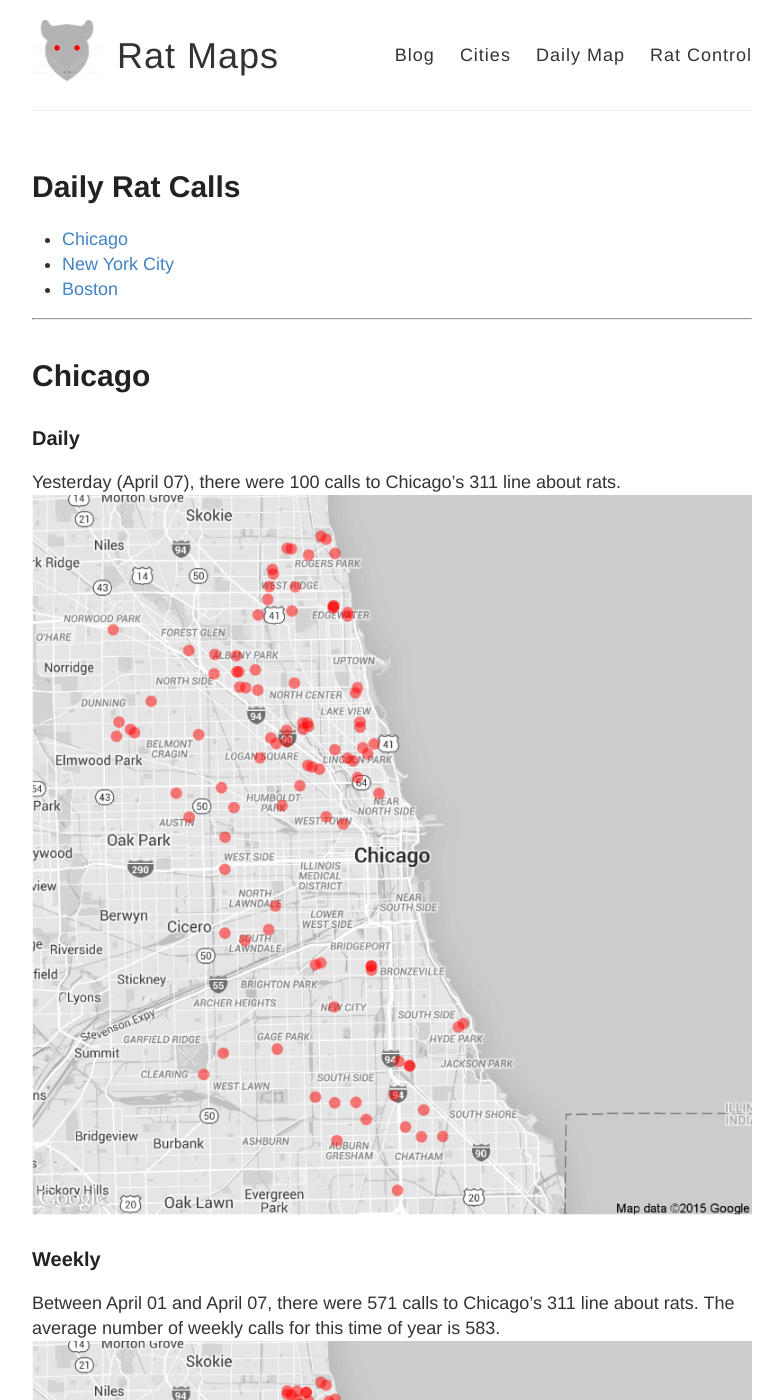
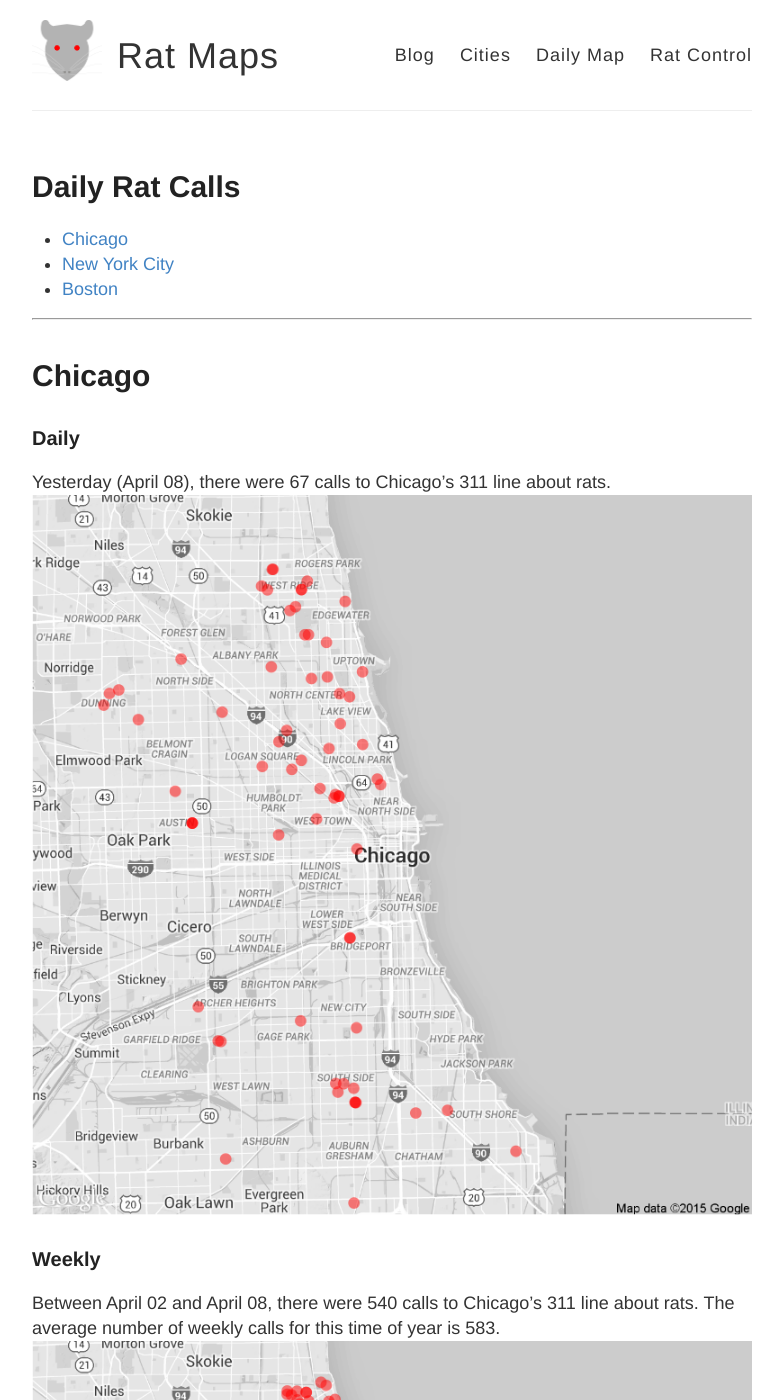
Before and after one commit to DanielHadley/ratmaps, a Jekyll site: the page built from daily.md, in a window 1280 px wide and 1400 px high. Shown: the whole window, without its empty margins (248-1031 px from the left). Built offline with Jekyll 4.4.1, drawn with Linux system fonts in a browser that asks for light colours; comment, search, counter and statistics services are not loaded; some of the changed text lies outside the part shown.

Commit message:
Daily Maps

```diff
--- a/daily.md
+++ b/daily.md
@@ -15,22 +15,22 @@
 
 ### Daily
 
-Yesterday (April 07), there were 100 calls to Chicago's 311 line about rats.
+Yesterday (April 08), there were 67 calls to Chicago's 311 line about rats.
 ![Chicago rat calls to 311 weekly map]({{ site.cityimages }}/daily/Chicago_Rat_Map_Daily.png)
 
 ### Weekly
-Between April 01 and April 07, there were 571 calls to Chicago's 311 line about rats. The average number of weekly calls for this time of year is 583.
+Between April 02 and April 08, there were 540 calls to Chicago's 311 line about rats. The average number of weekly calls for this time of year is 583.
 ![Chicago rat calls to 311 weekly map]({{ site.cityimages }}/daily/Chicago_Rat_Map_Weekly.png)
 ***
 # New York City <a id="nyc"><a>
 
 ### Daily
 
-Yesterday (April 07), there were 18 calls to New York City's 311 line about rats.
+Yesterday (April 08), there were 25 calls to New York City's 311 line about rats.
 ![NYC rat calls to 311 weekly map]({{ site.cityimages }}/daily/NYC_Rat_Map_Daily.png)
 
 ### Weekly
-Between April 01 and April 07, there were 244 calls to New York City's 311 line about rats. The average number of weekly calls for this time of year is 208.
+Between April 02 and April 08, there were 245 calls to New York City's 311 line about rats. The average number of weekly calls for this time of year is 208.
 ![NYC rat calls to 311 weekly map]({{ site.cityimages }}/daily/NYC_Rat_Map_Weekly.png)
 
 Each red dot represents one call about a rat seen in that location. The dots are transparent, so multiple calls from one location will be seen as a solid dot. The usual caveats apply: more calls do not necessarily mean that there are more rats in that location than other parts of the city. A cluster of dots could indicate that one resident is unusually vocal about rodents in his or her neighborhood. Also, more densely populated neighborhoods tend to make more calls to 311.
```
Also changed, not shown: images/pages/daily/Chicago_Rat_Map_Daily.png, images/pages/daily/Chicago_Rat_Map_Weekly.png, images/pages/daily/NYC_Rat_Map_Daily.png, images/pages/daily/NYC_Rat_Map_Weekly.png.
